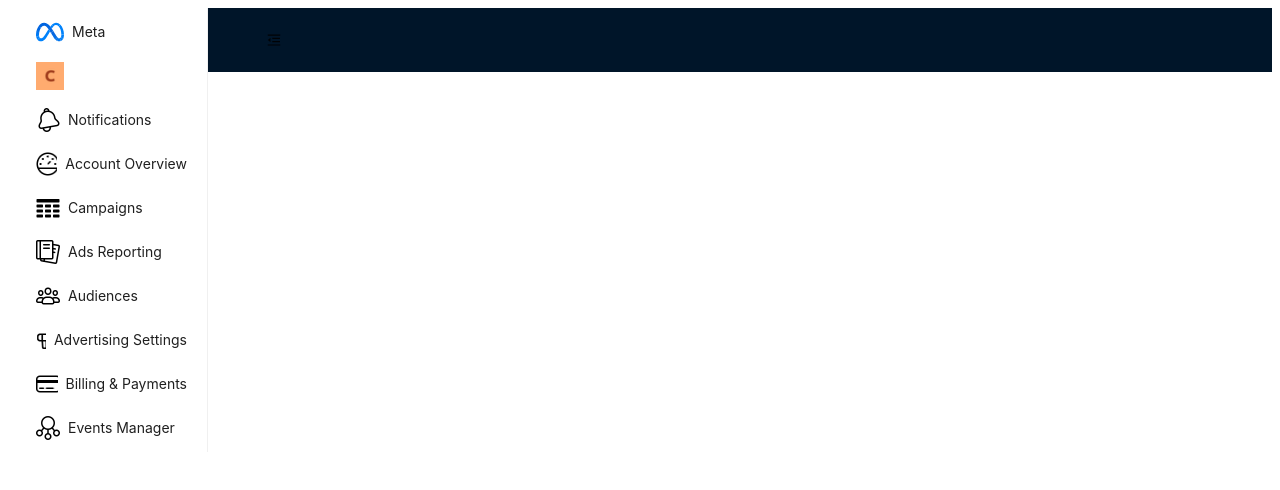
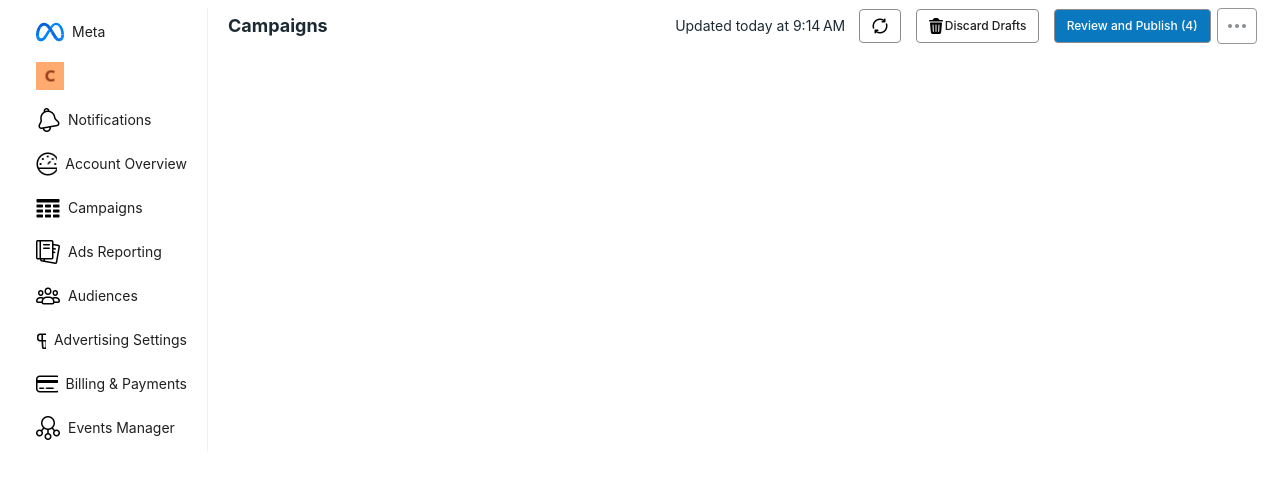
Before and after one commit to thecreatorhome/facebook-ads-manager-fe, a React (Create React App) app: page /facebook-ads-manager-fe/ in a window 1280 px wide. Shown: the top 490 px of the page. Built offline with nearby package versions, Linux system fonts and the light colour scheme.

Commit message:
header added

```diff
--- a/src/App.tsx
+++ b/src/App.tsx
@@ -1,10 +1,10 @@
 import React, { useState } from "react";
-import { Layout, Button } from "antd";
-import { MenuUnfoldOutlined, MenuFoldOutlined } from "@ant-design/icons";
+import { Layout } from "antd";
 import { BrowserRouter as Router, Routes, Route } from "react-router-dom";
 import SideBar from "./components/SideBar";
 import "./App.css";
 import Campaigns from "./screens/Campaigns";
+import HeaderDisplay from "./components/HeaderDisplay";
 
 const { Content, Header } = Layout;
 
@@ -30,18 +30,13 @@
     <Router>
       <Layout style={{ minHeight: "100vh" }}>
         {/* Sidebar */}
-        <SideBar collapsed={collapsed} toggleSidebar={toggleSidebar}/>
+        <SideBar collapsed={collapsed} toggleSidebar={toggleSidebar} />
 
         {/* Main Content */}
         <Layout className="LayoutBoard" style={{ marginLeft: collapsed ? 0 : 0 }}>
           {/* Header with Toggle Button */}
           <Header className="Header" >
-            <div className="HeaderTitle">
-              <Button className="ToggleBtn" type="text" icon={collapsed ? <MenuUnfoldOutlined /> : <MenuFoldOutlined />} onClick={toggleSidebar} />
-              {/* <HeaderPath headerPath={routePath} /> */}
-            </div>
-            <div>
-            </div>
+            <HeaderDisplay />
           </Header>
 
           {/* Page Content */}
--- /dev/null
+++ b/src/components/HeaderDisplay.tsx
@@ -0,0 +1,19 @@
+import "../styles/components/HeaderDisplay.css";
+import ActionMenu from "./ActionMenu";
+
+const HeaderDisplay = () => {
+    return (
+        <div className="headerContainerGlobal">
+            <div className="headerTitleGlobal">Campaigns</div>
+            <div className="headerRightFlexAlign">
+                <div className="updatedTimeGlobal">Updated today at 9:14 AM</div>
+                <div className="refreshBtnContainerGlobal"><div className="refreshBtnHeaderGlobal"></div></div>
+                <div className="draftBtnContainerGlobal"><div className="draftBtnHeaderGlobal"></div><span className="draftTitleHeaderGlobal">Discard Drafts</span></div>
+                <div className="reviewPublishContainerGlobal">Review and Publish (4)</div>
+                <div><ActionMenu /></div>
+            </div>
+        </div>
+    );
+};
+
+export default HeaderDisplay;
--- /dev/null
+++ b/src/styles/components/HeaderDisplay.css
@@ -0,0 +1,106 @@
+.ant-layout-header {
+    background: white;
+    padding: 0px 0px 0px 20px !important;
+}
+
+.headerContainerGlobal {
+    position: relative;
+    line-height: 1.28;
+    font-size: 12px;
+    background-color: transparent;
+    display: flex;
+    align-items: center;
+    justify-content: space-between;
+}
+
+.headerTitleGlobal {
+    font-weight: 700;
+    font-size: 1.125rem !important;
+    color: #1c2b33;
+}
+
+.updatedTimeGlobal {
+    font-weight: 400;
+    line-height: 1.42858 !important;
+    color: #1c2b33;
+    font-size: .875rem !important;
+}
+
+.refreshBtnHeaderGlobal {
+    width: 16px;
+    height: 16px;
+    mask-image: url("../../assets/all-in-one-logo.png");
+    mask-size: 441px 402px;
+    mask-position: -293px -317px;
+    background-color: black;
+}
+
+.refreshBtnContainerGlobal {
+    vertical-align: middle;
+    display: inline-flex;
+    margin-left: 8px;
+    line-height: 1.28;
+    padding: 8px;
+    border-radius: 4px;
+    padding-right: 12px;
+    padding-left: 12px;
+    align-items: center;
+    cursor: pointer;
+    border: 0.7px solid #8e8b8b;
+}
+
+.draftBtnContainerGlobal {
+    vertical-align: middle;
+    display: inline-flex;
+    margin-left: 8px;
+    line-height: 1.28;
+    padding: 8px;
+    border-radius: 4px;
+    padding-right: 12px;
+    padding-left: 12px;
+    align-items: center;
+    cursor: pointer;
+    border: 0.7px solid #8e8b8b;
+}
+
+.draftBtnHeaderGlobal {
+    width: 16px;
+    height: 16px;
+    mask-image: url("../../assets/all-in-one-logo.png");
+    background-color: black;
+    mask-size: 441px 402px;
+    mask-position: -120px -372px;
+}
+
+.draftTitleHeaderGlobal {
+    text-overflow: ellipsis;
+    font-weight: 500;
+    word-wrap: normal;
+}
+
+.reviewPublishContainerGlobal {
+    vertical-align: middle;
+    display: inline-flex;
+    margin-left: 8px;
+    line-height: 1.28;
+    padding: 8px;
+    border-radius: 4px;
+    padding-right: 12px;
+    padding-left: 12px;
+    align-items: center;
+    cursor: pointer;
+    border: 0.7px solid #8e8b8b;
+    text-overflow: ellipsis;
+    font-weight: 500;
+    word-wrap: normal;
+    background-color: #0a78be;
+    color: white;
+}
+
+.headerRightFlexAlign {
+    display: flex;
+    flex-direction: row;
+    justify-content: space-around;
+    align-items: center;
+    width: 600px;
+}
```
Also changed, not shown: src/components/Header.tsx (deleted, +0 -9 lines), src/styles/components/Header.css (deleted).
